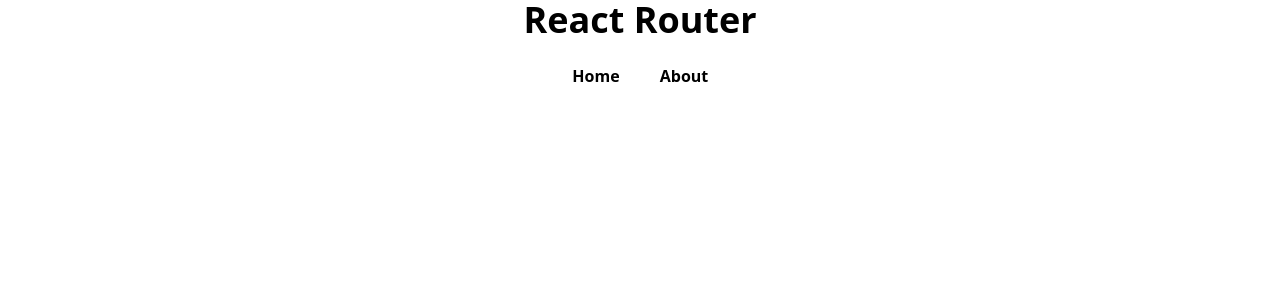
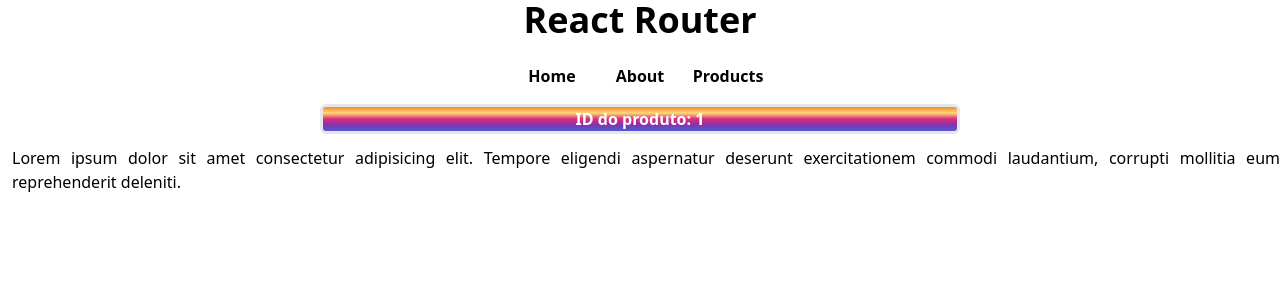
Before and after one commit to davcavalc/aulas-de-react-udemy, a React (Vite) app in the folder React_Router/: page /products/1 in a window 1280 px wide. Shown: the top 300 px of the page. Built offline with nearby package versions, Linux system fonts and the light colour scheme.

Commit message:
📓Aula: Rota dinâmica - 19/09/2022

```diff
--- a/React_Router/src/App.jsx
+++ b/React_Router/src/App.jsx
@@ -6,6 +6,7 @@
 import Home from "./pages/Home";
 import About from "./pages/About";
 import Navbar from "./Componentes/Navbar";
+import Products from "./pages/Products";
 
 function App() {
  return (
@@ -19,6 +20,8 @@
      <Routes>
       <Route path="/" element={<Home />} />
       <Route path="/about" element={<About />} />
+      {/* 4 - ROTA DINÂMICA */}
+      <Route path="/products/:id" element={<Products />} />
      </Routes>
     </BrowserRouter>
    </div>
--- a/React_Router/src/Componentes/Navbar.jsx
+++ b/React_Router/src/Componentes/Navbar.jsx
@@ -6,6 +6,7 @@
   <nav className="flex flex-row justify-center font-bold  gap-2">
    <Link className="hover:border-[1px] hover:bg-amber-500 rounded-md mb-4 w-[5em] text-center hover:border-black" to="/">Home</Link>
    <Link className="hover:border-[1px] hover:bg-amber-500 rounded-md mb-4 w-[5em] text-center hover:border-black" to="/about">About</Link>
+   <Link className="hover:border-[1px] hover:bg-amber-500 rounded-md mb-4 w-[5em] text-center hover:border-black" to="/products">Products</Link>
   </nav>
  );
 }
--- a/React_Router/src/pages/Home.jsx
+++ b/React_Router/src/pages/Home.jsx
@@ -17,6 +17,8 @@
           <li className="flex items-center flex-col border-[1px] border-solid rounded-[5px] p-10 mt-2 backgrad m-1.5 w-[25%]" key={item.id}>
            <h2 className="font-bold p-2 uppercase">{item.nome}</h2>
            <p className="text-white font-semibold">R$: {item.preco}</p>
+           {/* 4 - ROTA DINÂMICA */}
+           <Link className="p-2 text-white underline" to={`/products/${item.id}`}>Detalhes</Link>
           </li>
       </div>
      ))}
--- /dev/null
+++ b/React_Router/src/pages/Products.jsx
@@ -0,0 +1,21 @@
+import React from "react";
+import { useParams } from "react-router-dom";
+
+const Products = () => {
+ // 4 - ROTA DINÂMICA
+ const { id } = useParams();
+ return (
+  <>
+   <p className="flex justify-center border-[3px] backgrad mx-[25%] text-white font-bold rounded-md">
+    ID do produto: {id}
+   </p>
+   <p className="text-justify ml-3 my-3">
+    Lorem ipsum dolor sit amet consectetur adipisicing elit. Tempore eligendi
+    aspernatur deserunt exercitationem commodi laudantium, corrupti mollitia eum
+    reprehenderit deleniti.
+   </p>
+  </>
+ );
+};
+
+export default Products;
```
